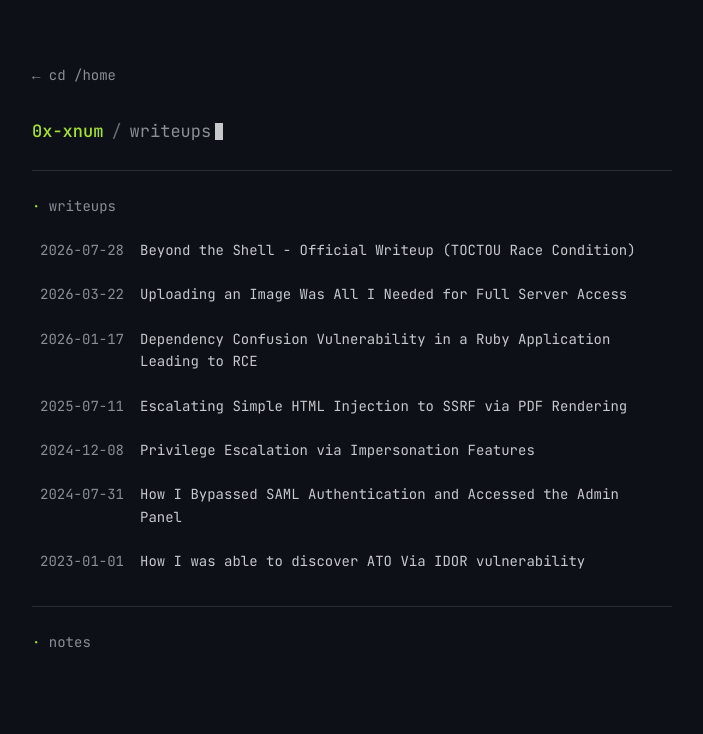
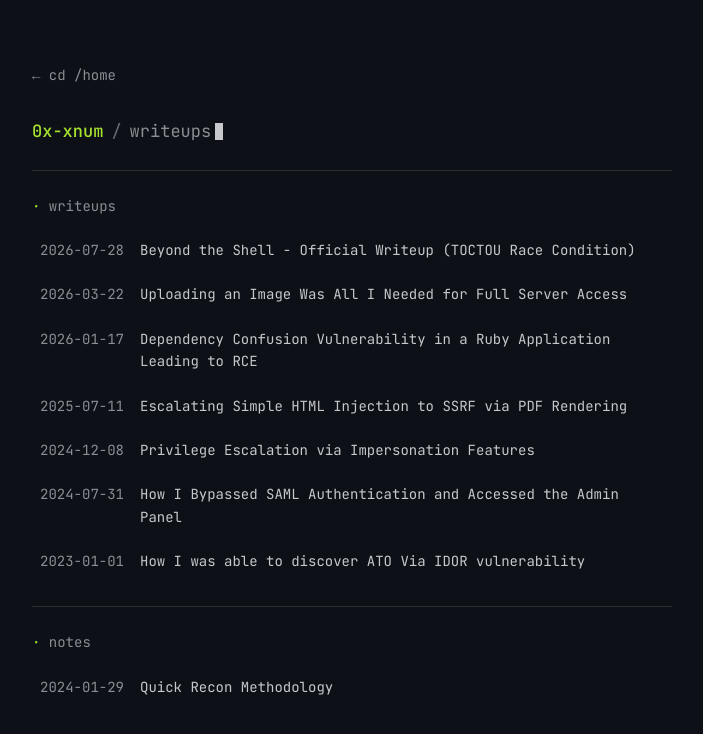
Before and after one commit to 0x-xnum/0x-xnum.github.io, a plain HTML site: page blog.html in a window 1280 px wide. Shown: the whole page, without its empty margins (288-991 px from the left). Drawn offline with Linux system fonts and the light colour scheme.

Commit message:
Add Quick Recon Methodology note

```diff
--- a/blog.html
+++ b/blog.html
@@ -194,7 +194,10 @@
 
         <div class="section-title"><span>· </span>notes</div>
         <div class="blog-list">
-            <!-- We will add your GitBook notes here! -->
+            <a href="/quick-recon-methodology" class="blog-item">
+                <span class="blog-date">2024-01-29</span>
+                <span class="blog-title">Quick Recon Methodology</span>
+            </a>
         </div>
     </div>
 </body>
```
Also changed, not shown: 1 other file.
